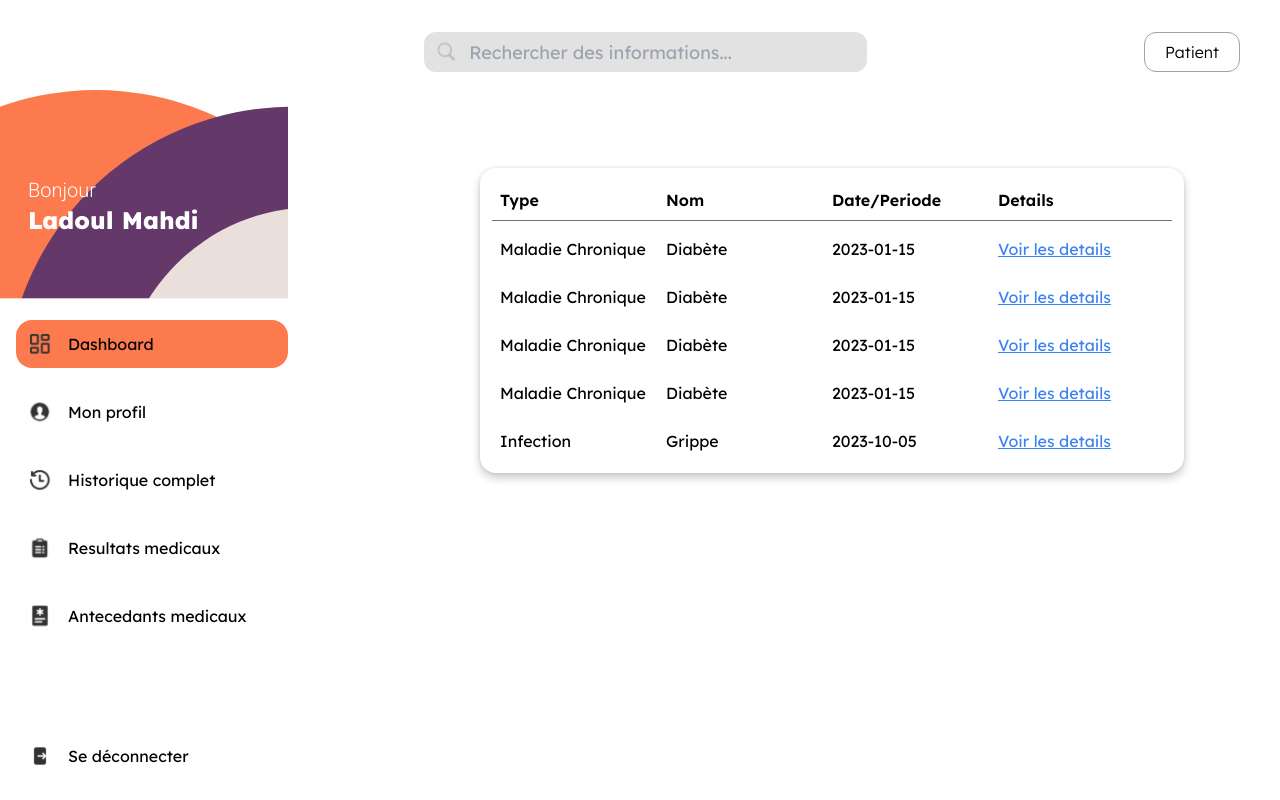
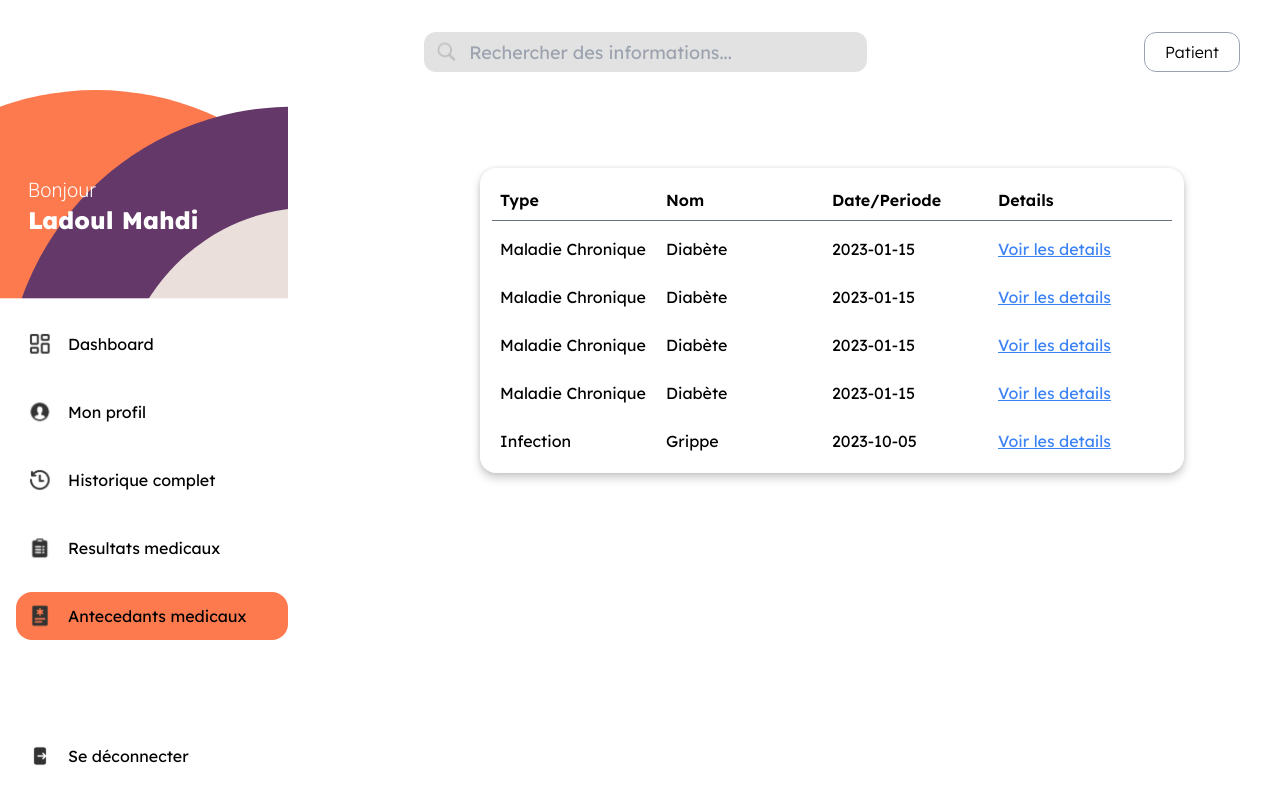
Before and after one commit to sarairatni/eCare, an Angular app: page /patient/antecedents in a window 1280 px wide. Built offline with nearby package versions, Linux system fonts and the light colour scheme.

Commit message:
fixed routing and finished merging

```diff
--- a/src/app/app.routes.ts
+++ b/src/app/app.routes.ts
@@ -34,9 +34,43 @@ export const routes: Routes = [
       return import('./patient/patient-layout/patient-layout.component').then((m) => m.PatientLayoutComponent);
     },
     children: [
-      { path: 'dashboard', loadComponent: () => import('./patient/patient-dashboard/patient-dashboard.component').then(m => m.PatientDashboardComponent) },
-      { path: 'profile', loadComponent: () => import('./patient/patient-profile/patient-profile.component').then(m => m.PatientProfileComponent) },
-      { path: 'history', loadComponent: () => import('./patient/patient-history/patient-history.component').then(m => m.PatientHistoryComponent) },
+      {
+        path: 'dashboard',
+        pathMatch: 'full',
+        loadComponent: () => {
+          return import('./patient/patient-dashboard/patient-dashboard.component').then((m) => m.PatientDashboardComponent);
+        }
+      },
+      {
+        path: 'profil',
+        loadComponent: () => {
+          return import('./shared/profil/profil.component').then((m) => m.ProfilComponent);
+        }
+      },
+      {
+        path: 'historique',
+        loadComponent: () => {
+          return import('./patient/historique/historique.component').then((m) => m.HistoriqueComponent);
+        }
+      },
+      {
+        path: 'historique/ordonnance',
+        loadComponent: () => {
+          return import('./patient/historique-ordonnance/historique-ordonnance.component').then((m) => m.HistoriqueOrdonnanceComponent);
+        }
+      },
+      {
+        path: 'historique/consultation',
+        loadComponent: () => {
+          return import('./patient/historique-consultation/historique-consultation.component').then((m) => m.HistoriqueConsultationComponent);
+        }
+      },
+      {
+        path: 'historique/consultation/ordonnance',
+        loadComponent: () => {
+          return import('./patient/historique-ordonnance-consultation/historique-ordonnance-consultation.component').then((m) => m.HistoriqueOrdonnanceConsultationComponent);
+        }
+      },
       { path: 'results', loadComponent: () => import('./patient/patient-results/patient-results.component').then(m => m.PatientResultsComponent) },
       { path: 'results/analyse', loadComponent: () => import('./patient/patient-results/analyse/analyse.component').then(m=>m.AnalyseComponent)} ,
       { path: 'results/imagerie', loadComponent: () => import('./patient/patient-results/imagerie/imagerie.component').then(m=>m.ImagerieComponent)} ,
@@ -58,6 +92,12 @@ export const routes: Routes = [
       {
         path: 'mes-patients',
         loadComponent: () => import('./doctor/mes-patients/mes-patients.component').then(m => m.MesPatientsComponent)
+      },
+      {
+        path: 'profil',
+        loadComponent: () => {
+          return import('./shared/profil/profil.component').then((m) => m.ProfilComponent);
+        }
       },
       {
         path: 'creation-dpi',
@@ -99,6 +139,35 @@ export const routes: Routes = [
       }
     ]
   },
+  {
+    path: 'laborantin',
+    loadComponent: () =>
+      import('./laborantin/laborantin-layout/laborantin-layout.component').then(
+        (m) => m.LaborantinLayoutComponent
+      ),
+    children: [
+      {
+        path: 'profil',
+        loadComponent: () => {
+          return import('./shared/profil/profil.component').then((m) => m.ProfilComponent);
+        }
+      },
+      {
+        path: 'ajouter-analyse',
+        loadComponent: () =>
+          import('./laborantin/ajouter-analyse/ajouter-analyse.component').then(
+            (m) => m.AjouterAnalyseComponent
+          ),
+      },
+      {
+        path: 'ajouter-analyse/:dpi_id',
+        loadComponent: () =>
+          import('./laborantin/ajouter-analyse-bio/ajouter-analyse-bio.component').then(
+            (m) => m.AjouterAnalyseBioComponent
+          ),
+      },
+    ],
+  },
 
   {
     path : '**',
--- a/src/app/components/sidebar/sidebar.component.html
+++ b/src/app/components/sidebar/sidebar.component.html
@@ -12,11 +12,9 @@
       <div
         *ngFor="let item of menuItems(); let i = index"
         [routerLink]="item.path"
-        (click)="selectionner(i)"
-        [ngClass]="{
-          'bg-[#FD7A4E]': i === selectionne(),
-          'bg-white': i !== selectionne()
-        }"
+        routerLinkActive="bg-[#FD7A4E]"
+        [routerLinkActiveOptions]="{ exact: true }"
+
         class="z-10 flex gap-4 py-3 px-3 rounded-2xl font-[Lexend] items-center text-base cursor-pointer"
       >
         <img [src]="item.iconUrl" class="w-6 h-6" />
--- a/src/app/components/sidebar/sidebar.component.ts
+++ b/src/app/components/sidebar/sidebar.component.ts
@@ -1,6 +1,6 @@
 import { Component, Input,input, EventEmitter, Output } from '@angular/core';
 import { NgClass, NgFor } from '@angular/common';
-import { RouterOutlet, RouterModule } from '@angular/router';
+import { RouterOutlet, RouterModule, Router } from '@angular/router';
 @Component({
   selector: 'app-sidebar',
   standalone: true,
@@ -12,10 +12,14 @@ export class SidebarComponent {
   personne  = input("Chekman Meyssem");
   menuItems = input<{ text: string; iconUrl: string; path: string }[]>([]);
   selectionne = input(0);
-
+  constructor(private router: Router) {}
 
   @Output() selectionneChange = new EventEmitter<number>();
-
+  isActiveRoute(path: string): boolean {
+    console.log(this.router.url);
+    console.log(path);
+    return this.router.url === path;
+  }
   selectionner(index: number) {
     this.selectionneChange.emit(index);
 
--- a/src/app/doctor/doctor-layout/doctor-layout.component.ts
+++ b/src/app/doctor/doctor-layout/doctor-layout.component.ts
@@ -34,7 +34,7 @@ export class DoctorLayoutComponent {
     {
       text: 'Mon profil',
       iconUrl: '/profil.svg',
-      path: 'mon-profil',
+      path: 'profil',
     },
   ]);
 
--- a/src/app/laborantin/laborantin-layout/laborantin-layout.component.ts
+++ b/src/app/laborantin/laborantin-layout/laborantin-layout.component.ts
@@ -6,6 +6,7 @@ import { CommonModule } from '@angular/common';
 
 @Component({
   selector: 'app-laborantin-layout',
+  standalone:true,
   imports: [
     RouterModule,
     CommonModule,
@@ -23,12 +24,12 @@ export class LaborantinLayoutComponent {
     {
       text: 'Ajouter analyse',
       iconUrl: '/icons/albums.svg',
-      route: '/laborantin/ajouter-analyse',
+      path: 'ajouter-analyse',
     },
     {
       text: 'Mon profil',
       iconUrl: '/profil.svg',
-      route: '/doctor/mon-profil',
+      path: 'profil',
     },
   ]);
 }
--- a/src/app/patient/patient-layout/patient-layout.component.ts
+++ b/src/app/patient/patient-layout/patient-layout.component.ts
@@ -18,8 +18,8 @@ export class PatientLayoutComponent {
   personne = input("Ladoul Mahdi");
   menuItems = signal([
     { text: "Dashboard", iconUrl: "/dashboard.svg", path: 'dashboard' },
-    { text: "Mon profil", iconUrl: "/profil.svg", path: 'profile' },
-    { text: "Historique complet", iconUrl: "/historique.svg", path: 'history' },
+    { text: "Mon profil", iconUrl: "/profil.svg", path: 'profil' },
+    { text: "Historique complet", iconUrl: "/historique.svg", path: 'historique' },
     { text: "Resultats medicaux", iconUrl: "/resultats.svg", path: 'results' },
     { text: "Antecedants medicaux", iconUrl: "/antecedants.svg", path: 'antecedents' }
   ]);
```
Also changed, not shown: src/app/shared/profil/profil.component.css (added), src/app/shared/profil/profil.component.html (renamed from src/app/patient/profil/profil.component.html), src/app/shared/profil/profil.component.ts (renamed from src/app/patient/profil/profil.component.ts), 1 other file (tests, documents, lock files or other folders).
